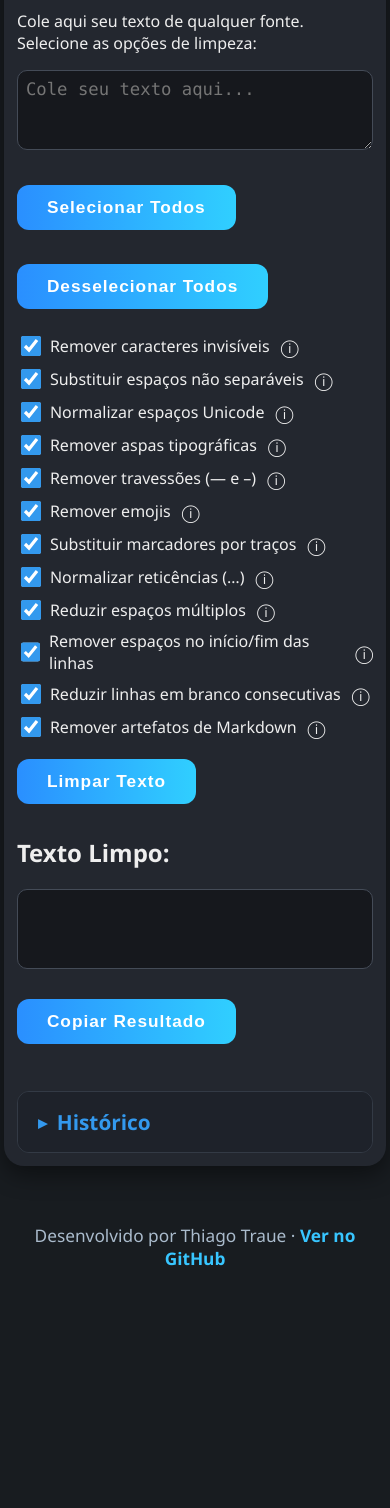
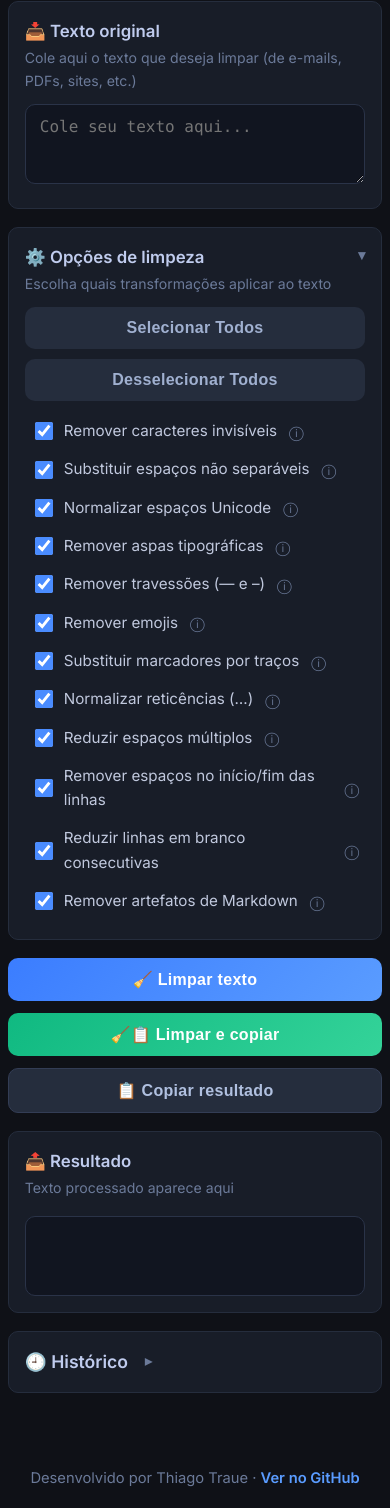
Before and after one commit to traue/web-clean-paste, a plain HTML site: page index.html in a window 390 px wide. Shown: the part 166-1674 px from the top of the page. Before the commit the page ends 1448 px from the top, so only its background shows below. Drawn offline with Linux system fonts and the light colour scheme.

Commit message:
Redesign UI, add 'Clean & Copy' action
Revamps the app UI and interactions: refactors index.html into a header/main/card layout, adds new action buttons (including a combined "Clean and copy" action), and improves semantics and labels. Adds processAndCopy() to js/script.js and tweaks history button markup/behavior. Replaces styling with a comprehensive theme in style/style.css (new Inter font, dark card layout, improved buttons, tooltips, responsive rules, and notification visuals) for better usability and mobile support.

```diff
--- a/index.html
+++ b/index.html
@@ -3,27 +3,64 @@
 
 <head>
     <meta charset="UTF-8">
-    <title>Limpeza de Texto Avançada</title>
+    <title>Clean Paste — Limpeza de Texto</title>
     <meta name="viewport" content="width=device-width, initial-scale=1.0">
     <meta name="description" content="Ferramenta para limpar e normalizar textos copiados de qualquer fonte.">
     <link rel="stylesheet" href="style/style.css">
+    <link rel="stylesheet" href="https://fonts.googleapis.com/css2?family=Inter:wght@400;500;600;700&display=swap">
 </head>
 
 <body>
-    <div class="container">
-        <h1>Limpeza de Texto Avançada</h1>
-        <p>Cole aqui seu texto de qualquer fonte. Selecione as opções de limpeza:</p>
-        <textarea id="inputText" placeholder="Cole seu texto aqui..." aria-label="Texto de entrada"></textarea>
-        <div id="options"></div>
-        <button class="btn" onclick="processText()">Limpar Texto</button>
-        <h2>Texto Limpo:</h2>
-        <pre id="outputText" aria-label="Texto limpo"></pre>
-        <button class="btn" onclick="copyOutput()">Copiar Resultado</button>
-        <details class="history-block" id="historyAccordion">
-            <summary class="history-summary">Histórico <span id="historyCount"></span></summary>
+    <header class="top-header">
+        <div class="header-content">
+            <h1>✨ Clean Paste</h1>
+            <p class="subtitle">Cole, limpe e copie textos sem formatação indesejada</p>
+        </div>
+    </header>
+
+    <main class="container">
+        <!-- Seção de Entrada -->
+        <section class="card">
+            <label class="section-label" for="inputText">📥 Texto original</label>
+            <p class="section-hint">Cole aqui o texto que deseja limpar (de e-mails, PDFs, sites, etc.)</p>
+            <textarea id="inputText" placeholder="Cole seu texto aqui..." aria-label="Texto de entrada"></textarea>
+        </section>
+
+        <!-- Opções de Limpeza -->
+        <section class="card">
+            <details class="options-accordion" open>
+                <summary class="section-label clickable">⚙️ Opções de limpeza</summary>
+                <p class="section-hint">Escolha quais transformações aplicar ao texto</p>
+                <div id="options"></div>
+            </details>
+        </section>
+
+        <!-- Botões de Ação -->
+        <div class="actions-bar">
+            <button class="btn btn-primary" onclick="processText()" title="Aplica as opções de limpeza selecionadas ao texto">
+                🧹 Limpar texto
+            </button>
+            <button class="btn btn-accent" onclick="processAndCopy()" title="Limpa o texto e copia o resultado automaticamente">
+                🧹📋 Limpar e copiar
+            </button>
+            <button class="btn btn-secondary" onclick="copyOutput()" title="Copia o resultado já processado para a área de transferência">
+                📋 Copiar resultado
+            </button>
+        </div>
+
+        <!-- Seção de Resultado -->
+        <section class="card">
+            <label class="section-label">📤 Resultado</label>
+            <p class="section-hint">Texto processado aparece aqui</p>
+            <pre id="outputText" aria-label="Texto limpo"></pre>
+        </section>
+
+        <!-- Histórico -->
+        <details class="card history-block" id="historyAccordion">
+            <summary class="history-summary">🕘 Histórico <span id="historyCount"></span></summary>
             <div id="history"></div>
         </details>
-    </div>
+    </main>
 
     <footer class="footer">
         Desenvolvido por Thiago Traue ·
--- a/js/script.js
+++ b/js/script.js
@@ -175,6 +175,29 @@ function copyOutput() {
     });
 }
 
+// Limpar e copiar em uma única ação
+function processAndCopy() {
+    const inputEl = document.getElementById('inputText');
+    let text = inputEl.value;
+    if (!text.trim()) {
+        showNotification('Cole um texto antes de limpar.', 'error');
+        return;
+    }
+    const selected = options.filter(opt => document.getElementById(opt.id).checked);
+    if (!selected.length) {
+        showNotification('Selecione ao menos uma opção de limpeza.', 'error');
+        return;
+    }
+    selected.forEach(opt => { text = opt.fn(text); });
+    document.getElementById('outputText').textContent = text;
+    addToHistory(inputEl.value, text, selected.map(o => o.label));
+    navigator.clipboard.writeText(text).then(() => {
+        showNotification('Texto limpo e copiado!');
+    }).catch(() => {
+        showNotification('Texto limpo, mas erro ao copiar.', 'error');
+    });
+}
+
 // Copiar item do histórico pelo índice
 function copyHistoryItem(index) {
     const hist = JSON.parse(localStorage.getItem('textCleanerHistory') || "[]");
@@ -226,7 +249,7 @@ function renderHistory() {
     countEl.textContent = `(${hist.length})`;
 
     // Botão para limpar todo o histórico
-    let html = `<button class="btn" onclick="clearHistory()" style="margin-bottom:16px;">Limpar Todo o Histórico</button>`;
+    let html = `<button class="btn btn-secondary" onclick="clearHistory()" style="margin-bottom:16px;">🗑️ Limpar Todo o Histórico</button>`;
     html += hist.map((item, i) => {
         const safeOrig = escapeHTML(item.orig);
         const safeCleaned = escapeHTML(item.cleaned);
--- a/style/style.css
+++ b/style/style.css
@@ -1,188 +1,318 @@
+/* ===== Base ===== */
 body {
-    font-family: 'Segoe UI', Arial, sans-serif;
-    background: #181c20;
-    color: #eee;
+    font-family: 'Inter', 'Segoe UI', Arial, sans-serif;
+    background: #0f1117;
+    color: #e2e6ef;
     margin: 0;
     padding: 0;
+    line-height: 1.6;
 }
 
 * {
     box-sizing: border-box;
 }
 
+/* ===== Header ===== */
+.top-header {
+    background: linear-gradient(135deg, #161b26 0%, #1a2233 100%);
+    border-bottom: 1px solid #252d3d;
+    padding: 32px 20px 24px;
+    text-align: center;
+}
+
+.header-content h1 {
+    font-size: 2.2em;
+    margin: 0 0 6px;
+    color: #fff;
+    font-weight: 700;
+    letter-spacing: -0.5px;
+}
+
+.subtitle {
+    color: #8899bb;
+    font-size: 1.05em;
+    margin: 0;
+}
+
+/* ===== Container ===== */
 .container {
     width: 90vw;
-    max-width: 960px;
-    margin: 40px auto;
-    background: #23272f;
-    border-radius: 20px;
-    box-shadow: 0 8px 24px #0007;
-    padding: 32px;
-    transition: width 0.2s;
+    max-width: 820px;
+    margin: 28px auto 0;
+    padding: 0 0 32px;
 }
 
+/* ===== Cards ===== */
+.card {
+    background: #181d28;
+    border: 1px solid #252d3d;
+    border-radius: 14px;
+    padding: 22px 24px;
+    margin-bottom: 18px;
+}
+
+.section-label {
+    font-size: 1.05em;
+    font-weight: 600;
+    color: #c0ccee;
+    display: block;
+    margin-bottom: 2px;
+}
+
+.section-label.clickable {
+    cursor: pointer;
+    user-select: none;
+}
+
+.section-hint {
+    color: #6b7a99;
+    font-size: 0.88em;
+    margin: 0 0 12px;
+}
+
+/* ===== Textarea & Pre ===== */
 pre, textarea {
     white-space: pre-wrap;
     word-break: break-word;
-}
-
-h1 {
-    font-size: 2em;
-    margin-bottom: 8px;
-    color: #39e;
 }
 
 textarea,
 pre {
     width: 100%;
     min-height: 120px;
-    background: #16181d;
-    color: #eaeaea;
-    font-size: 1.08em;
-    border: 1.5px solid #444b57;
+    background: #111520;
+    color: #e0e4ee;
+    font-size: 1em;
+    border: 1.5px solid #2a3348;
     border-radius: 10px;
-    padding: 8px;
+    padding: 12px 14px;
     resize: vertical;
-    margin-bottom: 18px;
-    font-family: 'Fira Mono', 'Consolas', monospace;
+    margin-bottom: 0;
+    font-family: 'Fira Mono', 'Consolas', 'Menlo', monospace;
+    transition: border-color 0.2s;
+}
+
+textarea:focus {
+    outline: none;
+    border-color: #4a8cff;
+    box-shadow: 0 0 0 3px #4a8cff22;
+}
+
+pre#outputText {
+    min-height: 80px;
+    border-color: #2a3348;
+    background: #111520;
+}
+
+/* ===== Options accordion ===== */
+.options-accordion {
+    margin: 0;
+}
+
+.options-accordion > summary {
+    list-style: none;
+}
+
+.options-accordion > summary::-webkit-details-marker {
+    display: none;
+}
+
+.options-accordion > summary::after {
+    content: '▾';
+    float: right;
+    font-size: 0.85em;
+    color: #6b7a99;
+    transition: transform 0.2s;
+}
+
+.options-accordion:not([open]) > summary::after {
+    transform: rotate(-90deg);
 }
 
 .options-toolbar {
     display: flex;
     gap: 10px;
-    margin-bottom: 12px;
+    margin-bottom: 14px;
 }
 
 .btn-small {
-    padding: 6px 14px;
-    font-size: 0.9em;
+    padding: 5px 14px;
+    font-size: 0.85em;
     margin: 0;
+    background: #252d3d;
+    color: #a0b0d0;
+    border: 1px solid #333d55;
+    border-radius: 8px;
+    cursor: pointer;
+    font-weight: 500;
+    transition: background 0.15s, color 0.15s;
+}
+
+.btn-small:hover {
+    background: #2e3a52;
+    color: #d0ddff;
 }
 
 label.option {
     display: flex;
     align-items: center;
-    margin-bottom: 7px;
+    margin-bottom: 6px;
     cursor: pointer;
-    font-size: 1em;
-    gap: 6px;
+    font-size: 0.95em;
+    gap: 8px;
+    color: #c0c8dd;
+    padding: 4px 6px;
+    border-radius: 6px;
+    transition: background 0.12s;
+}
+
+label.option:hover {
+    background: #1e2636;
 }
 
 label.option input[type="checkbox"] {
-    accent-color: #39e;
-    width: 20px;
-    height: 20px;
+    accent-color: #4a8cff;
+    width: 18px;
+    height: 18px;
+    flex-shrink: 0;
 }
 
 .tooltip {
     position: relative;
     cursor: pointer;
-    margin-left: 5px;
-    font-size: 1.1em;
+    margin-left: 4px;
+    font-size: 0.95em;
+    color: #6b7a99;
 }
 
 .tooltip-text {
     display: none;
     position: absolute;
     left: 24px;
-    top: 0;
-    background: #181d24;
-    color: #aad;
-    padding: 6px 12px;
+    top: -4px;
+    background: #1c2235;
+    color: #a0b4dd;
+    padding: 6px 14px;
     border-radius: 8px;
-    font-size: .96em;
+    font-size: .9em;
     white-space: nowrap;
     z-index: 10;
-    box-shadow: 0 2px 8px #0006;
+    box-shadow: 0 4px 16px #00000044;
+    border: 1px solid #2a3348;
 }
 
 .tooltip:hover .tooltip-text {
     display: block;
 }
 
+/* ===== Action Buttons ===== */
+.actions-bar {
+    display: flex;
+    gap: 12px;
+    margin-bottom: 18px;
+    flex-wrap: wrap;
+}
+
 .btn {
-    background: linear-gradient(90deg, #2a8fff, #30cfff);
-    color: #fff;
     border: none;
-    border-radius: 12px;
-    padding: 12px 30px;
-    font-size: 1.08em;
+    border-radius: 10px;
+    padding: 12px 24px;
+    font-size: 1em;
     cursor: pointer;
-    margin-top: 12px;
-    margin-bottom: 12px;
-    font-weight: bold;
-    letter-spacing: 1px;
-    transition: filter .13s;
+    font-weight: 600;
+    letter-spacing: 0.3px;
+    transition: transform 0.1s, box-shadow 0.15s, filter 0.15s;
+    display: inline-flex;
+    align-items: center;
+    gap: 6px;
 }
 
 .btn:hover {
-    filter: brightness(1.15);
+    transform: translateY(-1px);
+    box-shadow: 0 4px 14px #00000033;
 }
 
-/* Histórico - Accordion principal */
+.btn:active {
+    transform: translateY(0);
+}
+
+.btn-primary {
+    background: linear-gradient(135deg, #3b7dff, #5a9cff);
+    color: #fff;
+}
+
+.btn-accent {
+    background: linear-gradient(135deg, #10b981, #34d399);
+    color: #fff;
+}
+
+.btn-secondary {
+    background: #252d3d;
+    color: #b0c0e0;
+    border: 1px solid #333d55;
+}
+
+.btn-secondary:hover {
+    background: #2e3a52;
+    color: #d0ddff;
+}
+
+/* ===== Histórico ===== */
 .history-block {
-    margin-top: 35px;
-    border: 1.5px solid #333a45;
-    border-radius: 12px;
+    margin-top: 6px;
     overflow: hidden;
 }
 
 .history-summary {
-    font-size: 1.3em;
-    font-weight: 700;
-    color: #39e;
+    font-size: 1.1em;
+    font-weight: 600;
+    color: #c0ccee;
     cursor: pointer;
-    padding: 16px 20px;
-    background: #1e222a;
+    padding: 0;
     user-select: none;
     list-style: none;
     display: flex;
     align-items: center;
-    gap: 10px;
-    transition: background 0.15s;
-}
-
-.history-summary:hover {
-    background: #252a34;
-}
-
-.history-summary::before {
-    content: '▸';
-    display: inline-block;
-    transition: transform 0.2s;
-    font-size: 0.85em;
-}
-
-.history-block[open] > .history-summary::before {
-    transform: rotate(90deg);
+    gap: 8px;
 }
 
 .history-summary::-webkit-details-marker {
     display: none;
 }
 
+.history-summary::after {
+    content: '▾';
+    font-size: 0.8em;
+    color: #6b7a99;
+    transition: transform 0.2s;
+}
+
+.history-block:not([open]) > .history-summary::after {
+    transform: rotate(-90deg);
+}
+
 #historyCount {
-    font-size: 0.75em;
-    color: #7ab;
+    font-size: 0.78em;
+    color: #6b7a99;
     font-weight: 400;
 }
 
 #history {
-    padding: 16px 20px;
+    padding: 16px 0 0;
 }
 
 /* Cada item do histórico como accordion */
 .history-entry-accordion {
-    background: #15181d;
-    border-radius: 8px;
+    background: #111520;
+    border-radius: 10px;
     margin-bottom: 10px;
-    border-left: 3px solid #30cfff;
+    border-left: 3px solid #4a8cff;
     overflow: hidden;
     transition: box-shadow 0.15s;
 }
 
 .history-entry-accordion[open] {
-    box-shadow: 0 2px 12px #0005;
+    box-shadow: 0 2px 12px #00000033;
 }
 
 .history-entry-summary {
@@ -193,19 +323,19 @@ label.option input[type="checkbox"] {
     gap: 14px;
     user-select: none;
     list-style: none;
-    font-size: 0.98em;
+    font-size: 0.95em;
     transition: background 0.12s;
 }
 
 .history-entry-summary:hover {
-    background: #1a1e26;
+    background: #161c2a;
 }
 
 .history-entry-summary::before {
     content: '▸';
     display: inline-block;
     transition: transform 0.2s;
-    color: #30cfff;
+    color: #4a8cff;
     font-size: 0.8em;
     flex-shrink: 0;
 }
@@ -219,15 +349,15 @@ label.option input[type="checkbox"] {
 }
 
 .history-entry-date {
-    color: #7ab;
-    font-size: 0.9em;
+    color: #6b7a99;
+    font-size: 0.88em;
     white-space: nowrap;
     flex-shrink: 0;
 }
 
 .history-entry-preview {
-    color: #bbb;
-    font-size: 0.92em;
+    color: #99a3b8;
+    font-size: 0.9em;
     overflow: hidden;
     text-overflow: ellipsis;
     white-space: nowrap;
@@ -236,7 +366,7 @@ label.option input[type="checkbox"] {
 
 .history-entry-body {
     padding: 8px 15px 15px;
-    border-top: 1px solid #2a2f3a;
+    border-top: 1px solid #1e2636;
 }
 
 .history-detail {
@@ -244,15 +374,15 @@ label.option input[type="checkbox"] {
 }
 
 .history-detail strong {
-    color: #8bc;
+    color: #8899bb;
 }
 
 .history-text {
-    background: #11141a;
-    border: 1px solid #2a2f3a;
-    border-radius: 6px;
+    background: #0d1018;
+    border: 1px solid #1e2636;
+    border-radius: 8px;
     padding: 8px 10px;
-    font-size: 0.92em;
+    font-size: 0.9em;
     margin-top: 4px;
     max-height: 150px;
     overflow-y: auto;
@@ -266,29 +396,34 @@ label.option input[type="checkbox"] {
 }
 
 .copy-btn {
-    background: #2a8fffcc;
-    color: #fff;
-    border: none;
-    border-radius: 7px;
+    background: #252d3d;
+    color: #b0c0e0;
+    border: 1px solid #333d55;
+    border-radius: 8px;
     padding: 5px 14px;
-    font-size: .93em;
+    font-size: 0.9em;
     cursor: pointer;
-    transition: filter .13s;
+    font-weight: 500;
+    transition: background 0.15s, color 0.15s;
 }
 
 .copy-btn:hover {
-    filter: brightness(1.2);
+    background: #2e3a52;
+    color: #d0ddff;
 }
 
 .btn-delete {
-    background: #ff5252cc;
+    background: transparent;
+    border: 1px solid #5c2a2a;
+    color: #ff6b6b;
 }
 
 .btn-delete:hover {
-    background: #ff3333;
+    background: #3a1515;
+    color: #ff8888;
 }
 
-/* Notificação toast */
+/* ===== Notificação toast ===== */
 .notification {
     position: fixed;
     bottom: 30px;
@@ -296,20 +431,21 @@ label.option input[type="checkbox"] {
     transform: translateX(-50%);
     padding: 12px 28px;
     border-radius: 10px;
-    font-size: 1.05em;
+    font-size: 1em;
     font-weight: 600;
     z-index: 1000;
     animation: fadeInOut 2.2s ease forwards;
     pointer-events: none;
+    backdrop-filter: blur(8px);
 }
 
 .notification-success {
-    background: #1db954dd;
+    background: #10b981dd;
     color: #fff;
 }
 
 .notification-error {
-    background: #e53935dd;
+    background: #ef4444dd;
     color: #fff;
 }
 
@@ -320,35 +456,54 @@ label.option input[type="checkbox"] {
     100% { opacity: 0; transform: translateX(-50%) translateY(-10px); }
 }
 
+/* ===== Footer ===== */
 .footer {
     width: 100%;
     text-align: center;
-    padding: 18px 8px 12px 8px;
-    font-size: 1.08em;
-    color: #aabbcc;
-    background: #181c20;
-    position: relative;
-    margin-top: 40px;
+    padding: 24px 8px 18px;
+    font-size: 0.92em;
+    color: #6b7a99;
+    background: #0f1117;
+    margin-top: 12px;
 }
 
 .footer a {
-    color: #38c6ff;
+    color: #5a9cff;
     text-decoration: none;
     font-weight: 600;
     transition: color 0.2s;
 }
+
 .footer a:hover {
-    color: #30cfff;
+    color: #7db5ff;
     text-decoration: underline;
 }
 
+/* ===== Responsive ===== */
 @media (max-width: 600px) {
+    .top-header {
+        padding: 22px 16px 18px;
+    }
+    .header-content h1 {
+        font-size: 1.5em;
+    }
     .container {
-        padding: 13px;
-        width: 98vw;
+        width: 96vw;
+        padding: 0 0 20px;
+    }
+    .card {
+        padding: 16px;
+        border-radius: 10px;
     }
     textarea, pre {
         min-height: 80px;
+    }
+    .actions-bar {
+        flex-direction: column;
+    }
+    .btn {
+        width: 100%;
+        justify-content: center;
     }
     .history-entry-summary {
         flex-direction: column;
@@ -359,7 +514,7 @@ label.option input[type="checkbox"] {
         white-space: normal;
     }
     #history {
-        padding: 10px 12px;
+        padding: 10px 0 0;
     }
     .history-entry-actions {
         flex-wrap: wrap;
```
